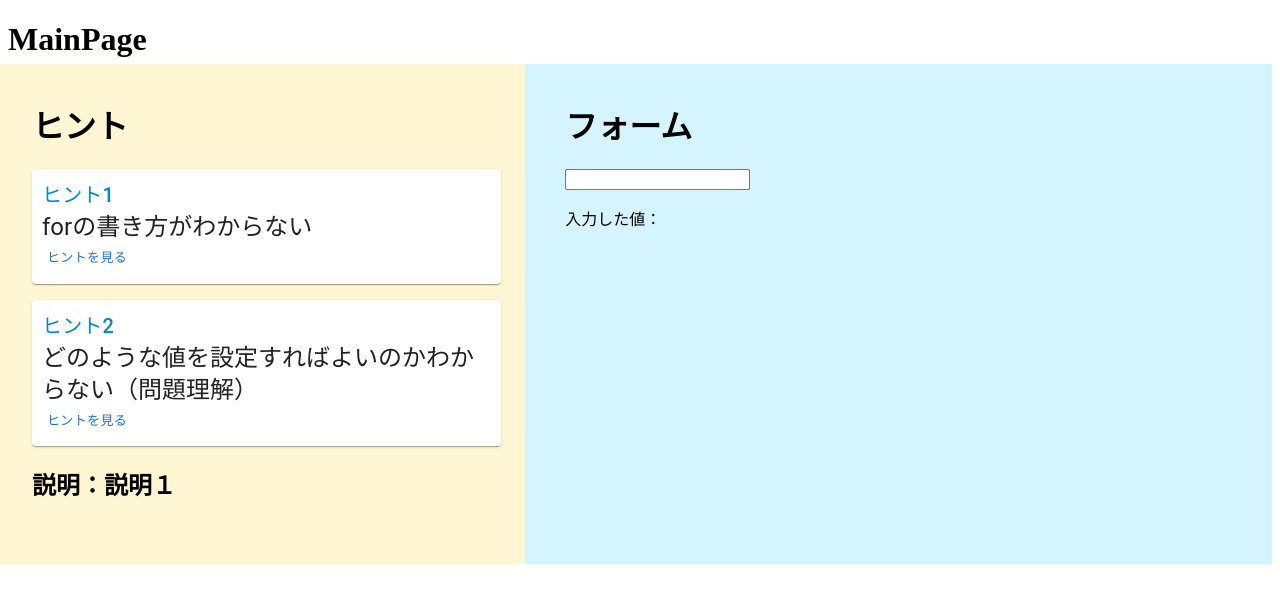
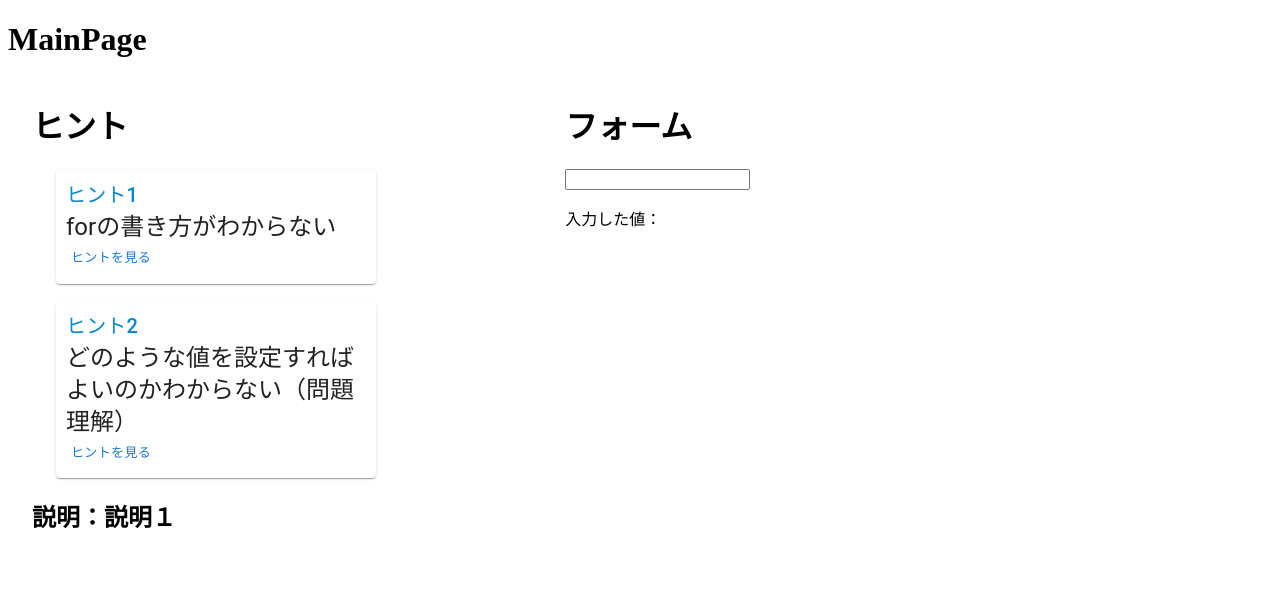
Before and after one commit to KHashimoto3/FIT2023_KH, a React (Vite) app in the folder mock/: page / in a window 1280 px wide. Shown: the top 602 px of the page. Built offline with nearby package versions, Linux system fonts and the light colour scheme.

Commit message:
ヒントカードのレイアウトを調整した。

```diff
--- a/mock/src/components/Assist.tsx
+++ b/mock/src/components/Assist.tsx
@@ -19,10 +19,11 @@ export const Assist = (props: Props) => {
     return (
         <Container maxWidth="md">
             <h1>ヒント</h1>
+                <Container maxWidth="md">
                     <Stack spacing={2}>
                         {hintList.map((hint, index) => {
                             return (
-                    <Card key={index} style={{padding: "10px"}}>
+                                <Card key={index} style={{padding: "10px"}} sx={{ maxWidth: "300px"}}>
                                     <Typography variant="h6" style={{color: "#0288d1"}}>ヒント{index + 1}</Typography>
                                     <Typography variant="h5">{hint.hint}</Typography>
                                     <Button size="small"  onClick={() => setHintIndex(index)}>ヒントを見る</Button>
@@ -31,6 +32,7 @@ export const Assist = (props: Props) => {
                         })
                         }
                     </Stack>
+                </Container>
             <h2>説明：{hintList[hintIndex].explanation}</h2>
         </Container>
     )
--- a/mock/src/components/MainPage.tsx
+++ b/mock/src/components/MainPage.tsx
@@ -24,10 +24,10 @@ export const MainPage = () => {
             <h1>MainPage</h1>
             <Box>
             <Grid container spacing={2}>
-                <Grid item xs={5} style={{"background": "#fff7d4", height: "500px"}}>
+                <Grid item xs={5}>
                     <Assist hintList={hintList} />
                 </Grid>
-                <Grid item xs={7} style={{"background": "#d4f4ff", height: "500px"}}>
+                <Grid item xs={7}>
                     <Form />
                 </Grid>
             </Grid>
```
Lines whose indentation alone changed are shown as unchanged.
